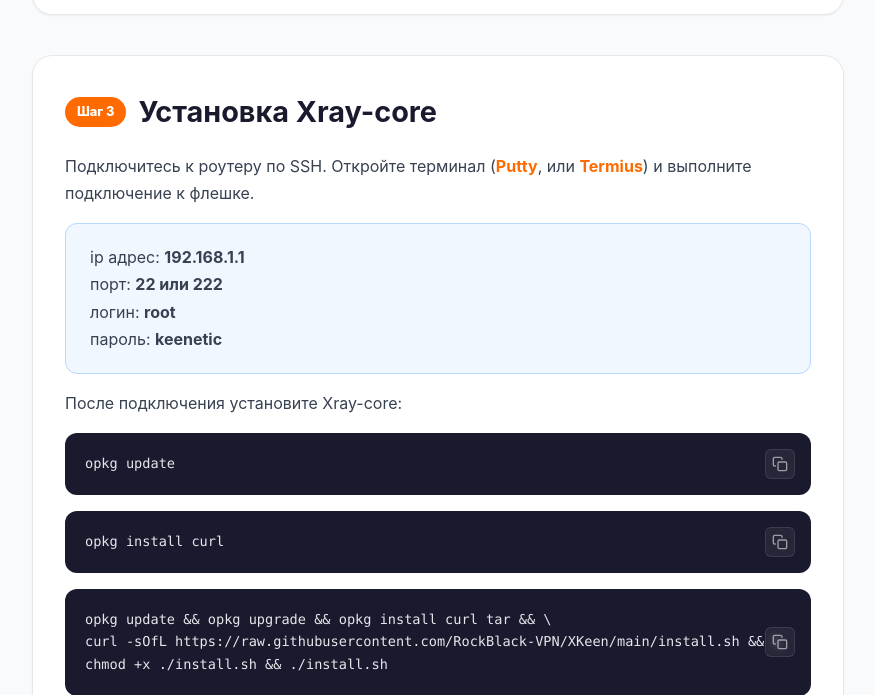
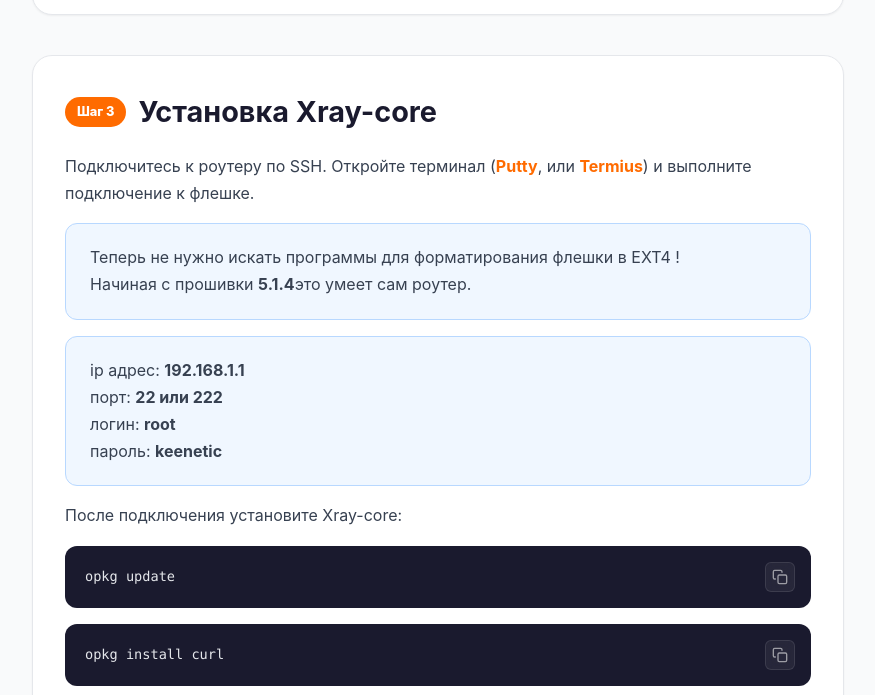
Before and after one commit to bi333on/cms-site-xkeen, a Flask app: page /setup/ in a window 1280 px wide. Shown: the part 2824-3519 px from the top of the page, without its empty margins (202-1077 px from the left). Run offline with Flask 3, Linux system fonts and the light colour scheme; data comes from the database, SQL or seed files in the repository; data that the repository does not hold is empty.

Commit message:
Инструкция: добавлена заметка про автоформатирование флешки в EXT4 (прошивка 5.1.4)

```diff
--- a/templates/setup_guide.html
+++ b/templates/setup_guide.html
@@ -88,6 +88,10 @@
         <div class="step-block">
             <h2><span class="step-badge">Шаг 3</span> Установка Xray-core</h2>
             <p>Подключитесь к роутеру по SSH. Откройте терминал (<b><a href="https://putty.org.ru/download" target="_blank">Putty</a></b>, или <b><a href="https://www.termius.com/download/" target="_blank">Termius</a></b>) и выполните подключение к флешке.</p>
+
+            <div class="info-box">Теперь не нужно искать программы для форматирования флешки в EXT4 !
+                <br>Начиная с прошивки <b>5.1.4</b>это умеет сам роутер.</div>
+
             <div class="info-box">ip адрес: <b>192.168.1.1</b><br>порт: <b>22 или 222</b><br>логин: <b>root</b><br>пароль: <b>keenetic</b></div>
             <p>После подключения установите Xray-core:</p>
             <div class="code-block"><pre><code>opkg update</code></pre></div>
```
